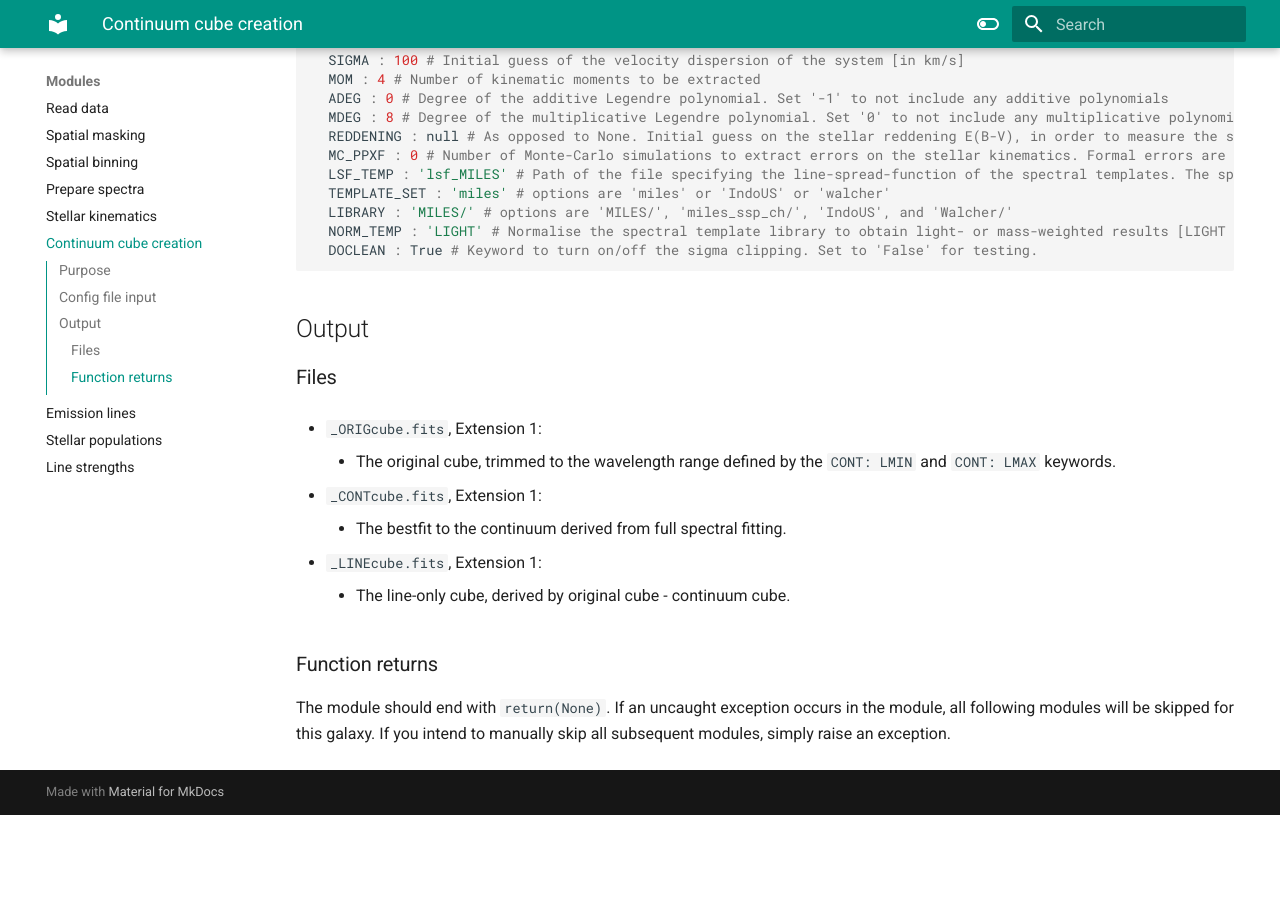
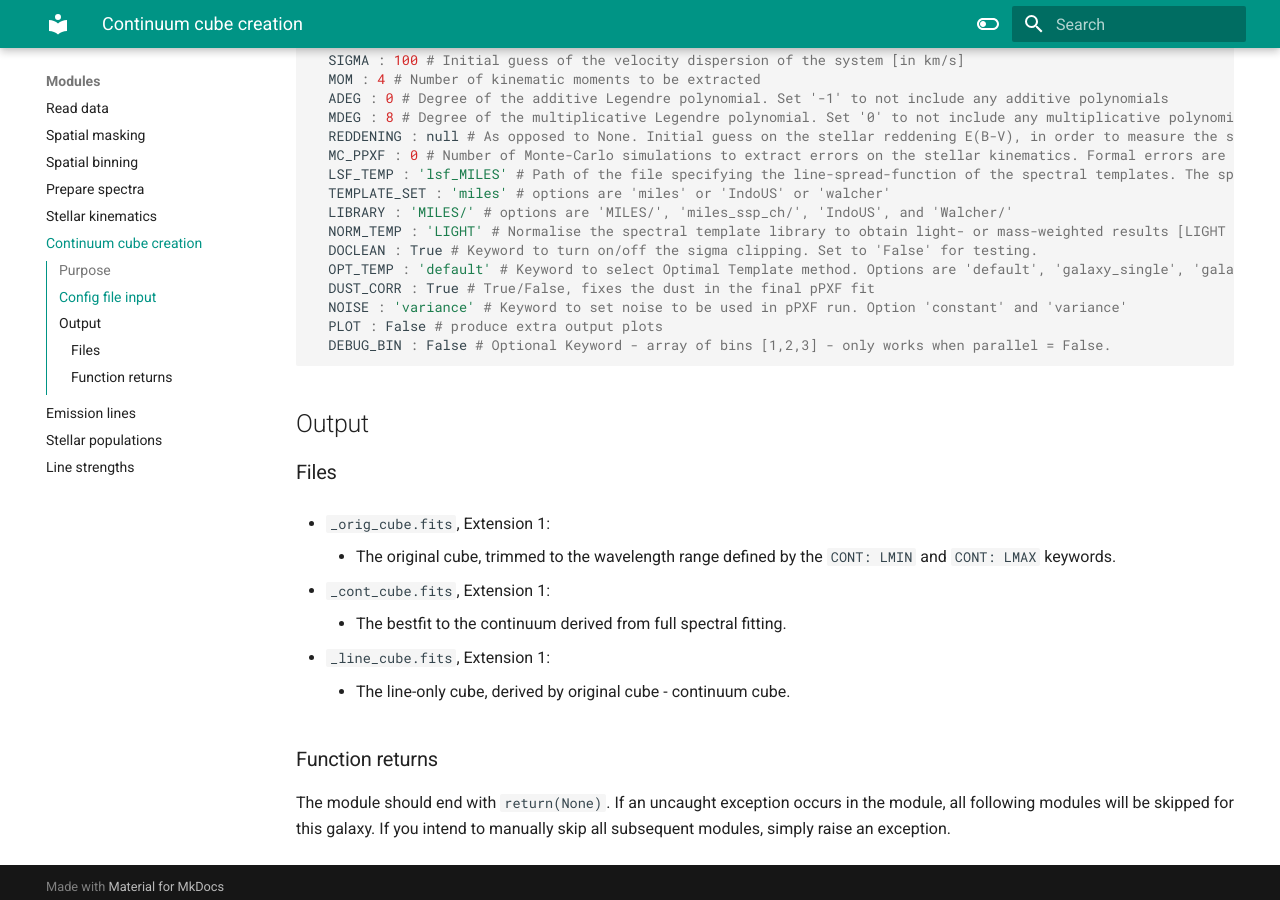
Before and after one commit to geckos-survey/gist-documentation, an MkDocs documentation site: the page built from docs/modules/continuum_cube.md, in a window 1280 px wide and 900 px high, scrolled down 546 px. Built offline with MkDocs 1.6.1 and Material for MkDocs 9.7.7, drawn with Linux system fonts in a browser that asks for light colours; before the commit the page ends 1361 px from its top, so only the background shows below that.

Commit message:
Update continuum_cube.md

````diff
--- a/docs/modules/continuum_cube.md
+++ b/docs/modules/continuum_cube.md
@@ -22,19 +22,24 @@ CONT :
   LIBRARY : 'MILES/' # options are 'MILES/', 'miles_ssp_ch/', 'IndoUS', and 'Walcher/'
   NORM_TEMP : 'LIGHT' # Normalise the spectral template library to obtain light- or mass-weighted results [LIGHT / MASS]
   DOCLEAN : True # Keyword to turn on/off the sigma clipping. Set to 'False' for testing.
+  OPT_TEMP : 'default' # Keyword to select Optimal Template method. Options are 'default', 'galaxy_single', 'galaxy_set'
+  DUST_CORR : True # True/False, fixes the dust in the final pPXF fit
+  NOISE : 'variance' # Keyword to set noise to be used in pPXF run. Option 'constant' and 'variance'
+  PLOT : False # produce extra output plots
+  DEBUG_BIN : False # Optional Keyword - array of bins [1,2,3] - only works when parallel = False.
 ```
 
 ## Output
 
 ### Files
 
-- `_ORIGcube.fits`, Extension 1:
+- `_orig_cube.fits`, Extension 1:
     - The original cube, trimmed to the wavelength range defined by the `CONT: LMIN` and `CONT: LMAX` keywords.
 
-- `_CONTcube.fits`, Extension 1:
+- `_cont_cube.fits`, Extension 1:
     - The bestfit to the continuum derived from full spectral fitting.
 
-- `_LINEcube.fits`, Extension 1:
+- `_line_cube.fits`, Extension 1:
     - The line-only cube, derived by original cube - continuum cube.
 
 ### Function returns
````
